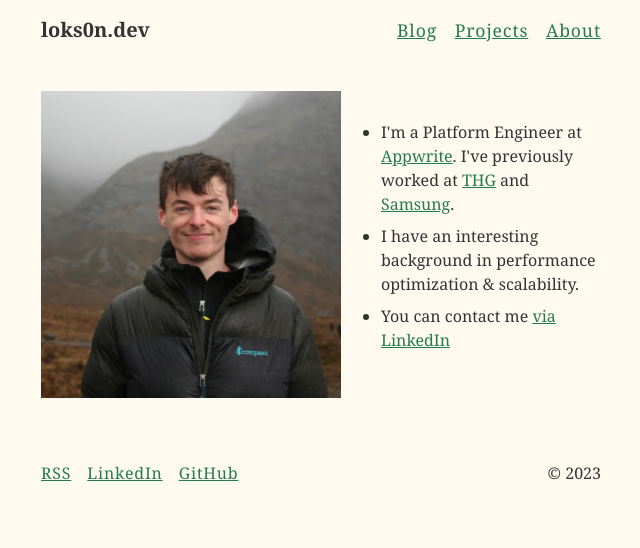
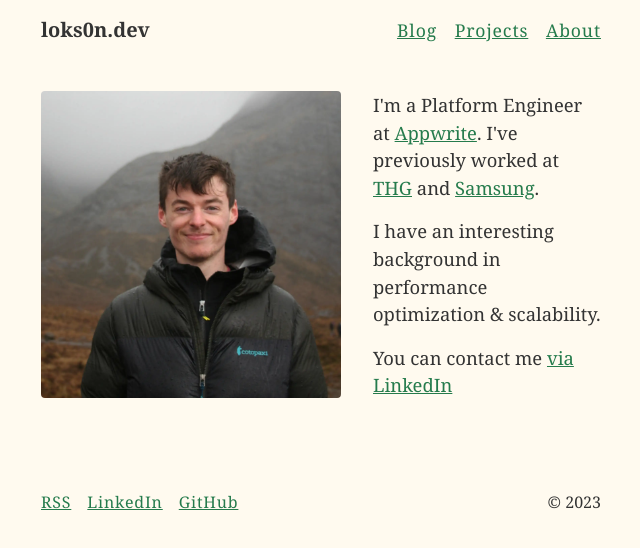
Before and after one commit to loks0n/loks0n.github.io, a SvelteKit app: page /about in a window 1280 px wide. Shown: the top 548 px of the page, without its empty margins (319-959 px from the left). Built offline with nearby package versions, Linux system fonts and the light colour scheme; a web font is replaced by a local one.

Commit message:
ui: about page, font-sizing

```diff
--- a/src/app.css
+++ b/src/app.css
@@ -42,7 +42,7 @@ hr {
 
 article small {
 	opacity: 0.5;
-	font-size: 0.75rem;
+	font-size: 0.875rem;
 }
 
 article h1,
@@ -58,6 +58,7 @@ article h6 {
 article h1 {
 	font-size: 3.5rem;
 	margin-bottom: 0em;
+	text-wrap: balance;
 }
 
 article h2 {
--- a/src/code.css
+++ b/src/code.css
@@ -11,7 +11,7 @@ pre[class*='language-'] {
 	color: #ffffff;
 	font-family: Consolas, Monaco, 'Andale Mono', 'Ubuntu Mono', monospace; /* this is the default */
 	/* The following properties are standard, please leave them as they are */
-	font-size: 1em;
+	font-size: 0.875rem;
 	direction: ltr;
 	text-align: left;
 	white-space: pre;
--- a/src/routes/(index)/+page.svelte
+++ b/src/routes/(index)/+page.svelte
@@ -39,6 +39,7 @@
 
 	a {
 		text-wrap: balance;
+		font-size: 1.125rem;
 	}
 
 	hr {
--- a/src/routes/about/+page.svelte
+++ b/src/routes/about/+page.svelte
@@ -3,25 +3,21 @@
 	import meSrc from './me.webp';
 </script>
 
-<svelte:head>
-	<title>About | {SITE_TITLE}</title>
-</svelte:head>
-
 <article>
-	<img alt="My face" src={meSrc} />
-	<ul>
-		<li>
+	<div class="image-container">
+		<img alt="My face" src={meSrc} />
+	</div>
+	<div class="content">
+		<p>
 			I'm a <strong>Platform Engineer</strong> at <a href="https://appwrite.io">Appwrite</a>. I've
 			previously worked at <a href="https://www.thg.com">THG</a> and
 			<a href="https://samsung.com">Samsung</a>.
-		</li>
+		</p>
 
-		<li>I have an interesting background in performance optimization & scalability.</li>
+		<p>I have an interesting background in performance optimization & scalability.</p>
 
-		<li>
-			You can contact me <a href="https://www.linkedin.com/in/lukebsilver/">via LinkedIn</a>
-		</li>
-	</ul>
+		<p>You can contact me <a href="https://www.linkedin.com/in/lukebsilver/">via LinkedIn</a></p>
+	</div>
 </article>
 
 <style>
@@ -29,16 +25,33 @@
 		display: flex;
 		flex-direction: column;
 		align-items: center;
-		gap: 1em;
+		gap: 2rem;
+		max-width: 800px;
+		margin: 0 auto;
 	}
+
 	@media (min-width: 600px) {
 		article {
 			flex-direction: row;
+			align-items: flex-start;
 		}
+	}
+
+	.image-container {
+		flex-shrink: 0;
 	}
 
 	img {
 		width: 300px;
-		margin-bottom: 1em;
+		border-radius: 0.25em;
+	}
+
+	.content {
+		font-size: 1.15rem;
+		line-height: 1.5;
+	}
+
+	.content p {
+		margin-bottom: 1rem;
 	}
 </style>
```
